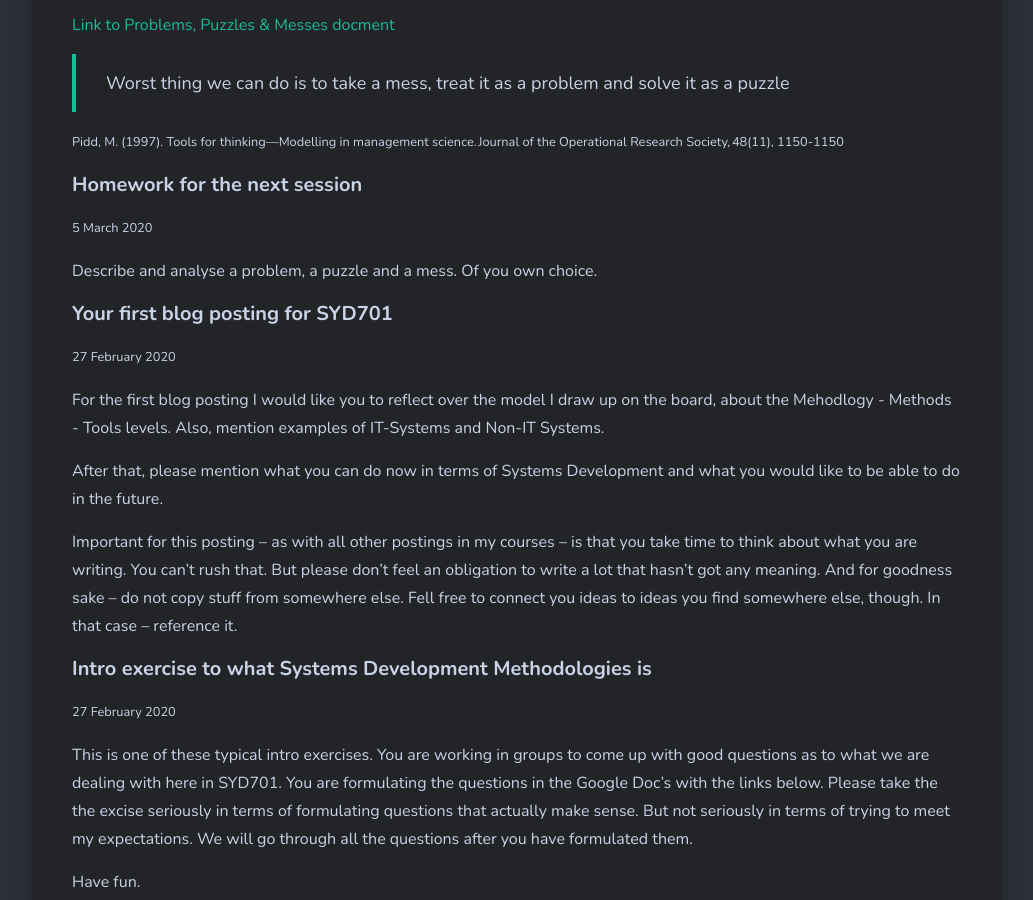
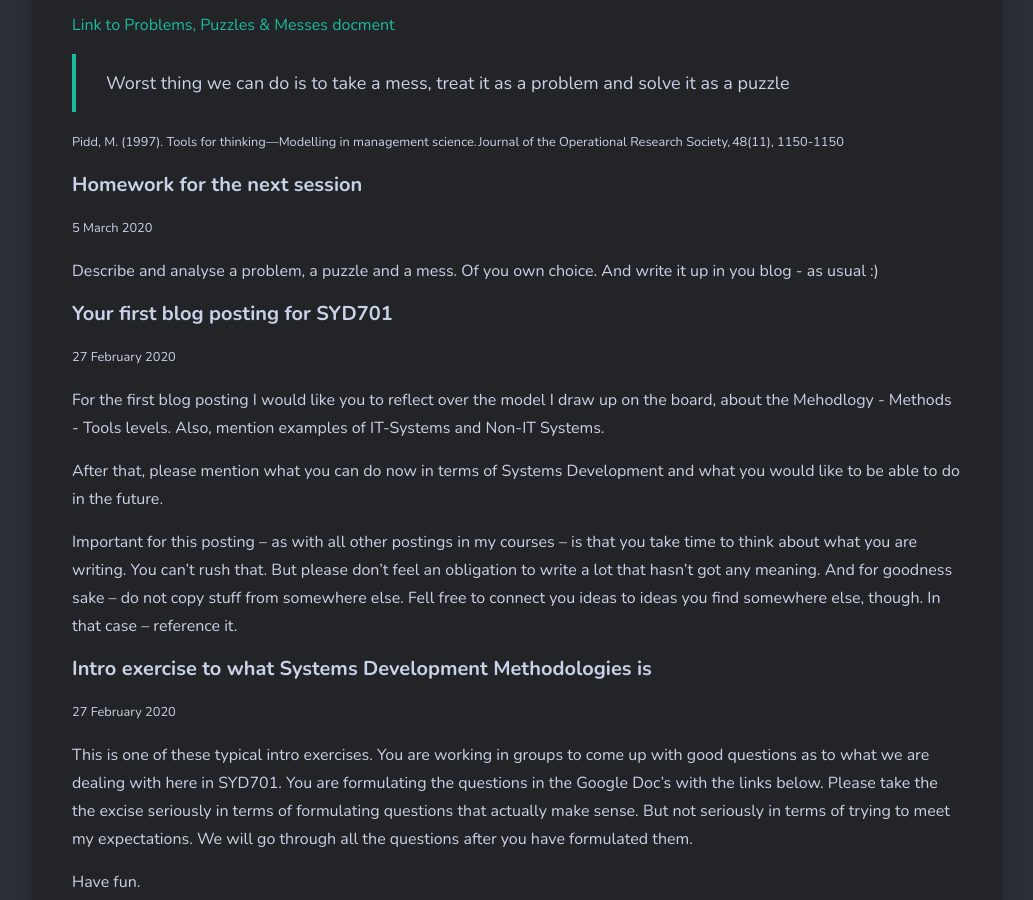
Before and after one commit to larsoliverdam/nmit, a Jekyll site: the page built from _pages/SYD701.md, in a window 1280 px wide and 900 px high, scrolled down 2698 px. Shown: the whole window, without its empty margins (123-1156 px from the left). Built offline with Jekyll 4.4.1, drawn with Linux system fonts in a browser that asks for light colours; nearby versions of some CDN libraries; comment, search, counter and statistics services are not loaded.

Commit message:
update SYD701 homework

```diff
--- a/_pages/SYD701.md
+++ b/_pages/SYD701.md
@@ -49,6 +49,7 @@ And on a more complicated level – what do we really need management systems fo
 <small>5 March 2020</small>
 
 Describe and analyse a problem, a puzzle and a mess. Of you own choice.
+And write it up in you blog - as usual :)
 
 #### Your first blog posting for SYD701
 <small>27 February 2020</small>
```
